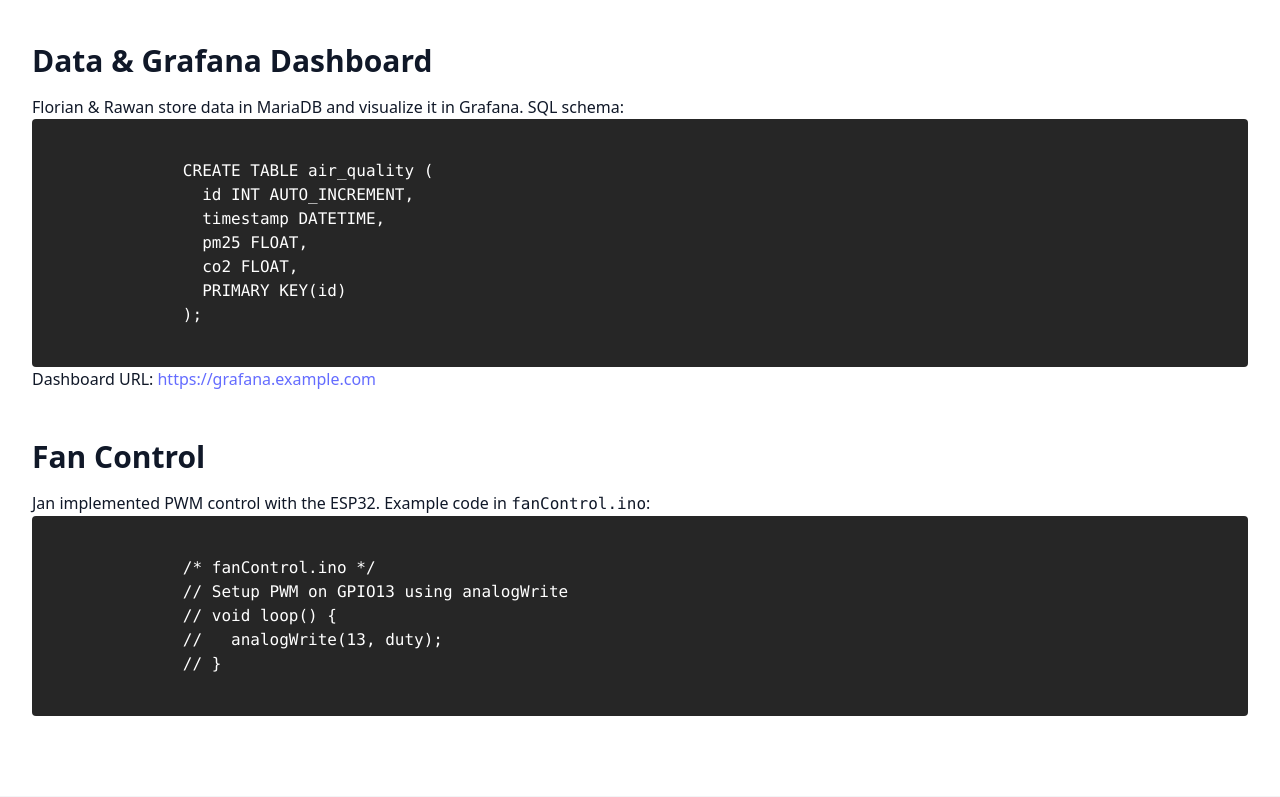
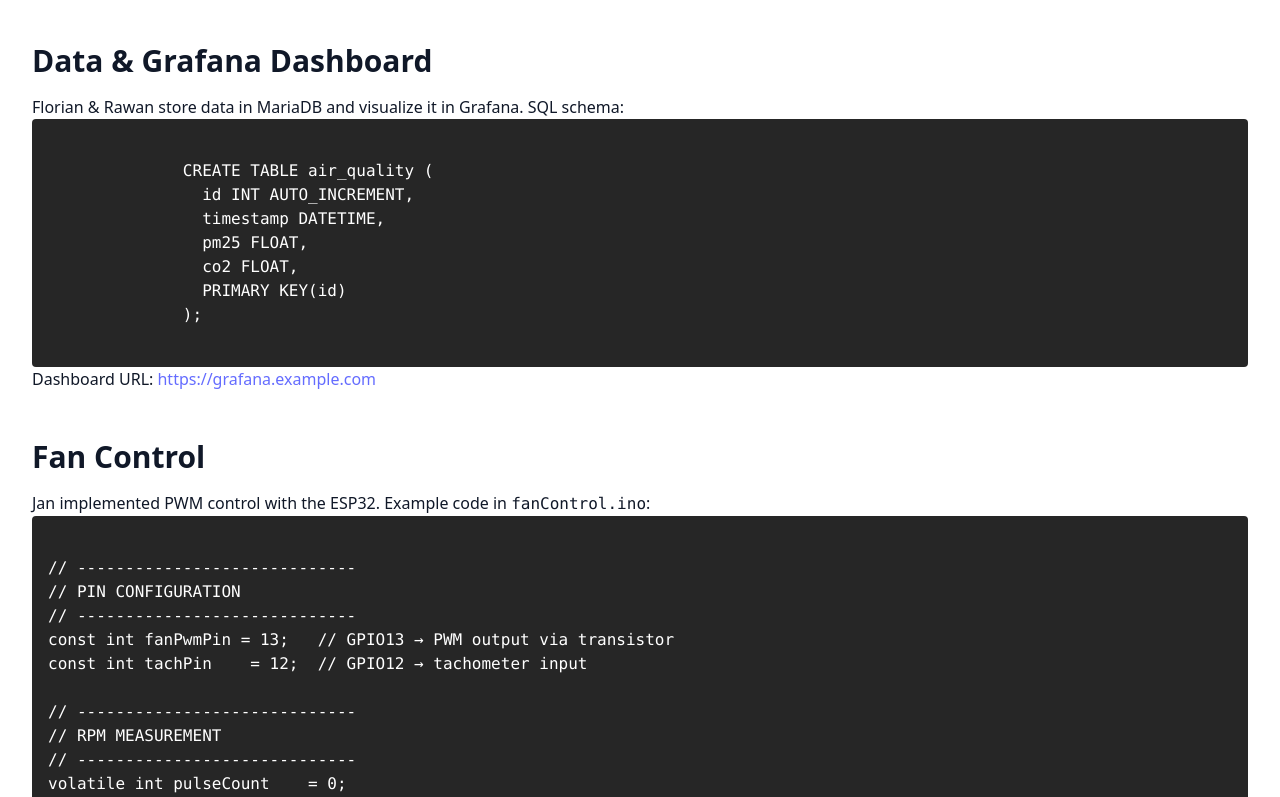
Before and after one commit to jan-eberwein/smart-air-purifier, a React (Vite) app: page / in a window 1280 px wide. Shown: the part 2000-2797 px from the top of the page. Built offline with nearby package versions, Linux system fonts and the light colour scheme; a web font is replaced by a local one.

Commit message:
implemented fanCode Snippet

```diff
--- a/src/App.jsx
+++ b/src/App.jsx
@@ -5,7 +5,7 @@ export default function App() {
     <>
       <main className="text-gray-900 min-h-screen container mx-auto px-4 py-8">
         {/* Title section */}
-        <header className="text-center mb-12">
+        <header className="text-center mb-12 ">
 
           <h1 className="text-2xl font-semibold">Smart Air Purifier 💨</h1>
 
@@ -20,9 +20,10 @@ export default function App() {
             </p>
           </div>
           <p className="mt-4">
-            Team: Jan Eberwein, Rawan Gomaa, Florian Guggenberger, Lisa Reichl, Leonhard Schnaitl
+            Jan Eberwein, Rawan Gomaa, Florian Guggenberger, Lisa Reichl, Leonhard Schnaitl
           </p>
         </header>
+
 
 
         {/* Table of Contents */}
@@ -189,12 +190,97 @@ export default function App() {
           </p>
           <pre className="bg-[#262626] text-white p-4 rounded">
             <code className="language-arduino">{`
-              /* fanControl.ino */
-              // Setup PWM on GPIO13 using analogWrite
-              // void loop() {
-              //   analogWrite(13, duty);
-              // }
-            `}</code>
+// -----------------------------
+// PIN CONFIGURATION
+// -----------------------------
+const int fanPwmPin = 13;   // GPIO13 → PWM output via transistor
+const int tachPin    = 12;  // GPIO12 → tachometer input
+
+// -----------------------------
+// RPM MEASUREMENT
+// -----------------------------
+volatile int pulseCount    = 0;
+volatile unsigned long lastPulse = 0;
+
+void IRAM_ATTR countPulse() {
+  unsigned long now = micros();
+  if (now - lastPulse > 1000) {   // 1 ms debounce
+    pulseCount++;
+    lastPulse = now;
+  }
+}
+
+// -----------------------------
+// Calibration Tables and Constants
+// -----------------------------
+const int   N = 11;
+const float rpmTable[N]  = {   0,   780,  1140,  1440,  1740,  2730,  6720,  9960, 12930, 14520, 12570 };
+const int   dutyTable[N] = { 255,   230,   204,   179,   153,   128,   102,    77,    51,    26,     0 };
+const float maxRpm = 14520.0;    // reference maximum RPM
+
+// runtime variables
+int currentPercent = 0;
+unsigned long lastRpmTime = 0;
+
+// -----------------------------
+// Interpolation Function for Duty
+// -----------------------------
+int getInterpolatedDuty(int percent) {
+  float desiredRpm = percent / 100.0 * maxRpm;
+
+  if (desiredRpm <= rpmTable[0]) return dutyTable[0];
+  if (desiredRpm >= rpmTable[N-1]) return dutyTable[N-1];
+
+  for (int i = 0; i < N - 1; i++) {
+    if (desiredRpm <= rpmTable[i+1]) {
+      float frac = (desiredRpm - rpmTable[i]) / (rpmTable[i+1] - rpmTable[i]);
+      float d    = dutyTable[i] + frac * (dutyTable[i+1] - dutyTable[i]);
+      return int(d + 0.5);
+    }
+  }
+  return dutyTable[N-1];
+}
+
+void setup() {
+  Serial.begin(115200);
+  delay(200);
+
+  pinMode(fanPwmPin, OUTPUT);
+  analogWrite(fanPwmPin, 255);   // start at full speed (0% input)
+
+  pinMode(tachPin, INPUT_PULLUP);
+  attachInterrupt(digitalPinToInterrupt(tachPin), countPulse, FALLING);
+
+  Serial.println();
+  Serial.println("Enter a value 0–100 in the Serial Monitor and press Enter:");
+}
+
+void loop() {
+  if (Serial.available()) {
+    int p = Serial.parseInt();
+    if (p >= 0 && p <= 100) {
+      currentPercent = p;
+      int duty = getInterpolatedDuty(currentPercent);
+      analogWrite(fanPwmPin, duty);
+      Serial.printf("→ Fan set to %3d%% (Duty=%d)\n", currentPercent, duty);
+    } else {
+      Serial.println("Invalid! Please enter 0–100.");
+    }
+    while (Serial.available()) Serial.read();
+  }
+
+  if (millis() - lastRpmTime >= 1000) {
+    lastRpmTime = millis();
+    noInterrupts();
+    int count = pulseCount;
+    pulseCount = 0;
+    interrupts();
+
+    float rpm = (count / 2.0) * 60.0;  // 2 pulses per rev
+    Serial.printf("Current RPM at %3d%%: %.0f\n", currentPercent, rpm);
+  }
+}
+`}</code>
           </pre>
         </section>
       </main>
```
